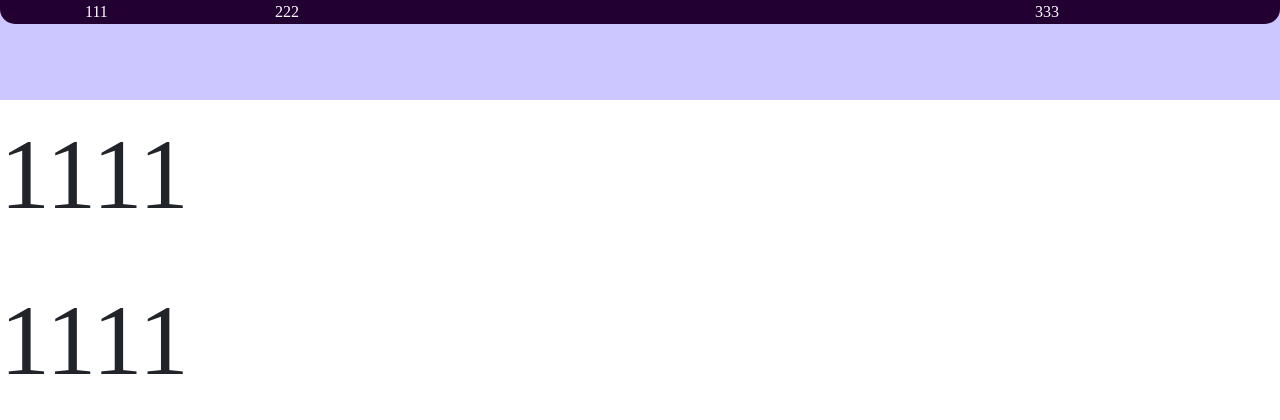
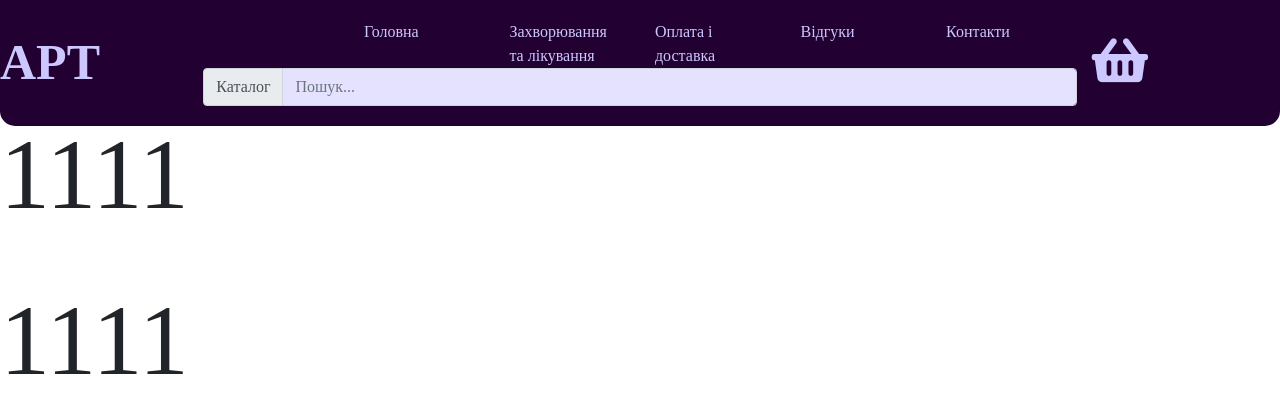
Before and after one commit to klukovka/Chemists, a PHP site: page / in a window 1280 px wide. Shown: the top 420 px of the page. Run offline with PHP 8.4, Linux system fonts and the light colour scheme.

Commit message:
change navbar

```diff
--- a/index.php
+++ b/index.php
@@ -18,65 +18,45 @@
 
 
     <nav class="fixed-top">
-        <div class="container">
-            <div class="row justify-content-around">
-                <div class="col-2" style="color: white;">111</div>
-                <div class="col-8" style="color: white;">222</div>
-                <div class="col-2" style="color: white;">333</div>
+
+        <div class="row">
+            <div class="col-2 ">
+                <a href="#" class="navbar-brand">APT</a>
             </div>
-        </div>
-    </nav>
-    <!--
-    <nav class="navbar navbar-expand-lg fixed-top">
-        <div class="col">
-            <div class="row">
-                <div class="container">
-                    <a href="#" class="navbar-brand">APT</a>
-                    <div class="custom-toggler">
-                        <button type="button" class="navbar-toggler" data-toggle="collapse" data-target="#navbar"
-                            aria-controls="navbar" aria-expanded="false" aria-label="Toggle navigation">
-                            <span class="navbar-toggler-icon"></span>
-                        </button>
-                    </div>
-                    <div class="collapse navbar-collapse flex-row-reverse" id="navbar">
-                        <ul class="nav navbar-nav">
-                            <li class="nav-item">
-                                <a class="nav-link active" href="#">Головна<span class="sr-only">(current)</span></a>
-                            </li>
-                            <li class="nav-item"><a href="#" class="nav-link">Захворювання та лікування</a></li>
-                            <li class="nav-item"><a href="#" class="nav-link">Оплата і доставка</a></li>
-                            <li class="nav-item"><a href="feedback.php" class="nav-link">Відгуки</a></li>
-                            <li class="nav-item"><a href="#" class="nav-link">Контакти</a></li>
-                            <li class="nav-item"><a href="#" class="nav-link"></a></li>
-                            <li class="nav-item"><a href="#" class="nav-link">
-                                    <p></p>
-                                    <h2><i class="fas fa-shopping-basket"></i></h2>
-                                    <p>Кошик</p>
-                                </a></li>
-                        </ul>
+
+            <div class="col-8">
+
+                <div class="row nested row-cols-md-3 row-cols-lg-6">
+                    <div class="col"></div>
+                    <div class="col"><a href="index.php">Головна</a></div>
+                    <div class="col"><a href="#">Захворювання та лікування</a></div>
+                    <div class="col"><a href="#">Оплата і доставка</a></div>
+                    <div class="col"><a href="feedback.php">Відгуки</a></div>
+                    <div class="col"><a href="#">Контакти</a></div>
+                </div>
+
+                <div class="row justify-content-center">
+                    <div class="input-group">
+                        <div class="input-group-prepend">
+                            <span class="input-group-text">Каталог</span>
+                        </div>
+                        <input type="text" placeholder="Пошук..." class="form-control" />
                     </div>
                 </div>
+
             </div>
-            <div class="row">
-                <div class="col-1"></div>
-                <div class="col-10">
-                    <div class="container">
-                        <form class="form-inline">
-                            <div class="input-group">
-                                <div class="input-group-prepend">
-                                    <span class="input-group-text">Каталог</span>
-                                </div>
-                                <input type="text" placeholder="Пошук..." class="form-control">
-                            </div>
-                        </form>
-                    </div>
-                </div>
-                <div class="col-1"></div>
+            <div class="col-2">
+
+                <a href="#" class="navbar-brand"><i class="fas fa-shopping-basket"></i></a>
+
             </div>
+
+
+        </div>
+        </div>
         </div>
     </nav>
 
--->
 
     <p style="font-size: 100px;">1111</p>
     <p style="font-size: 100px;">1111</p>
--- a/style.css
+++ b/style.css
@@ -14,15 +14,19 @@ nav {
   font-size: 16px;
   border-bottom-right-radius: 15px;
   border-bottom-left-radius: 15px;
+  color: rgb(205, 199, 255);
+  padding-top: 20px;
+  padding-bottom: 20px;
 }
 
 nav .navbar-brand {
-  font-size: 40px;
+  font-size: 50px;
   font-weight: bolder;
   color: rgb(205, 199, 255);
+  padding-right: 15px;
 }
 
-nav .nav-link {
+nav a {
   color: rgb(205, 199, 255);
 }
 
@@ -43,7 +47,8 @@ nav .active {
 }
 
 .feedback {
-  width: auto;	height: auto; /* Размеры */
+  width: auto;
+  height: auto; /* Размеры */
   background: #ffffff; /* Цвет фона */
   border: 1px solid #c2c2c2; /* Белая рамка */
   border-radius: 15px; /* Радиус границы */
@@ -51,14 +56,14 @@ nav .active {
   margin: 10px; /* Отступ между блоками */
   padding-left: 20px; /* Отступ текста внутри слева */
   padding-top: 10px; /* Отступ текста внутри сверху */
-  }
+}
 
 .admin-comment {
-  color:rgb(34, 0, 49);
+  color: rgb(34, 0, 49);
 }
 
 .client-comment {
-  color:rgb(184, 176, 255);
+  color: rgb(184, 176, 255);
 }
 /* .navbar-toggler .navbar-toggler-icon { */
 /* color: rgb(205, 199, 255); */
```
